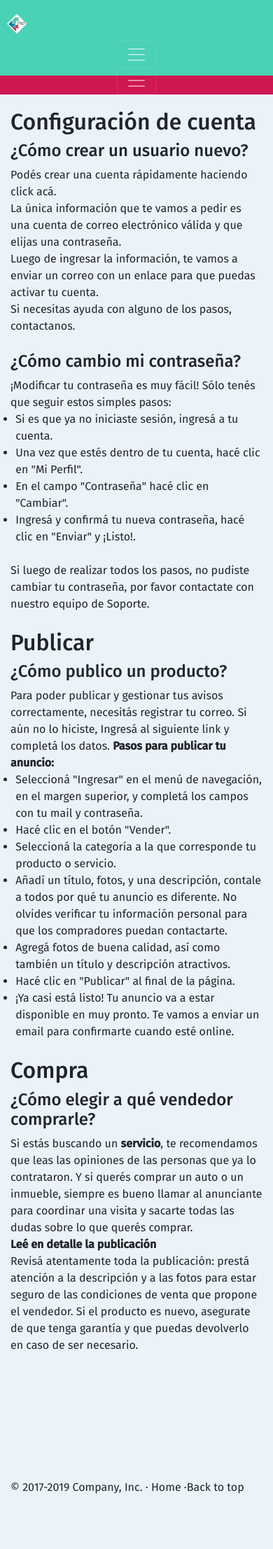
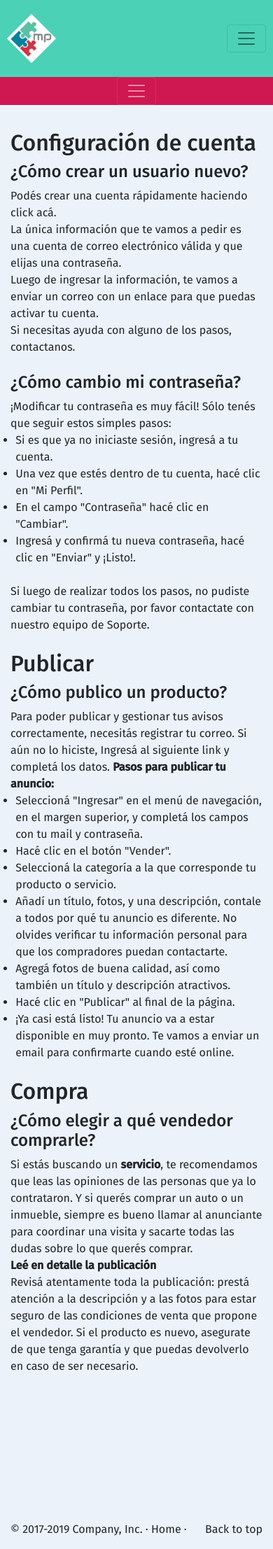
Before and after one commit to ju1618/TI_DH, a PHP site: page /faqs.php in a window 390 px wide. Shown: the whole page at 70% size. Before the commit the page ends 2134 px from the top, so only its background shows below. Run offline with PHP 8.4, Linux system fonts and the light colour scheme.

Commit message:
mejorando el responsive de los navs

```diff
--- a/css/navstyle.css
+++ b/css/navstyle.css
@@ -18,7 +18,7 @@ no forzar el margin para que el contenido no se meta atras del navbar
   clear:both;
   z-index: 200;
   padding:10px;
-  display: inline-flex;
+  /* display: inline-flex; */
   background-color: #4bd1b6;
 }
 
@@ -38,10 +38,7 @@ no forzar el margin para que el contenido no se meta atras del navbar
   position: relative;
   display: inline-flex;
   flex-wrap: wrap;
-  /* top:5px;
-  left:20px; */
-  /* z-index: 30; */
-  max-width: 8%;
-  max-height: 8%;
+  max-height: 80px;
+  width: auto;
   clear:both;
 }
--- a/css/stylefaq.css
+++ b/css/stylefaq.css
@@ -5,12 +5,6 @@
 @import url("https://necolas.github.io/normalize.css/8.0.1/normalize.css"); /*normalize*/
 
 @import url("navstyle.css");
-
-/* me falta solucionar:
-hacer que todo el li sea un boton (?)
-el tema de los links con los id
-agregar contenido
-*/
 
 *{
   box-sizing: border-box;
@@ -45,10 +39,10 @@ img{
 .container{
   margin-right: auto;
   margin-left: auto;
-  margin-top: 155px;
+  margin-top: 185px;
   overflow:auto;
   clear:both;
-  display: inline-flex;
+  /* display: inline-flex; */
 }
 
 .faq-temas{
@@ -59,7 +53,7 @@ img{
   width:100%;
   height:auto;
   left: 0;
-  top: 95px;
+  top: 110px;
   clear:both;
   z-index: 150;
   padding:0;
--- a/faqs.php
+++ b/faqs.php
@@ -5,13 +5,14 @@
     <meta charset="utf-8">
     <meta name="viewport" content="width=device-width, initial-scale=1">
     <link rel="stylesheet" href="https://stackpath.bootstrapcdn.com/bootstrap/4.3.1/css/bootstrap.min.css" integrity="sha384-ggOyR0iXCbMQv3Xipma34MD+dH/1fQ784/j6cY/iJTQUOhcWr7x9JvoRxT2MZw1T" crossorigin="anonymous">
+    <link rel="stylesheet" href="css/navstyle.css">
     <link rel="stylesheet" href="css/stylefaq.css">
-    <link rel="stylesheet" href="css/navstyle.css">
 
   </head>
   <body>
 
     <?php require_once('nav-bar.php'); ?>
+
       <nav class="navbar navbar-expand-sm navbar-expand-md navbar-dark fixed-top faq-temas justify-content-center">
         <button class="navbar-toggler" type="button" >
           <span class="navbar-toggler-icon"></span>
--- a/nav-bar.php
+++ b/nav-bar.php
@@ -3,15 +3,15 @@
 
  <!--                              navbar                       -->
 
-<nav class="main-nav navbar navbar-expand-sm navbar-expand-md navbar-dark flex-column flex-md-row bd-navbar fixed-top">
-  <a class= "navbar-brand" href="#HOME">
+<nav class="main-nav navbar fixed-top navbar-light navbar-expand-md">
+  <a class= "navbar-brand" href="index-proyecto.php">
     <img class="logo navbar-brand" src="images/logo1.png" alt="logo tu empresa">
   </a>
-  <button class="navbar-toggler" type="button" data-toggle="collapse">
-    <span class="navbar-toggler-icon"></span>
+  <button class="navbar-toggler" type="button" data-toggle="collapse" data-target="#navbarTogglerDemo02" aria-controls="navbarTogglerDemo02" aria-expanded="false" aria-label="Toggle navigation">
+      <span class="navbar-toggler-icon"></span>
   </button>
-  <div class="collapse navbar-collapse">
-    <ul class="navbar-nav mr-auto">
+  <div class="collapse navbar-collapse" id="navbarTogglerDemo02">
+    <ul class="navbar-nav mr-auto mt-2 mt-lg-0">
       <li class="nav-item active">
         <a class= "nav-link" href="index-proyecto.php">Home </a>
       </li>
@@ -21,16 +21,15 @@
       <li class="nav-item active">
         <a class= "nav-link" href="faqs.php">FAQ</a>
       </li>
-      <li class="nav-item">
+      <!-- <li class="nav-item">
         <a class= "nav-link" href="#">Registrarse</a>
-      </li>
+      </li> -->
       <li class="nav-item" >
-        <a class= "nav-link" href="#">Ingresar</a>
+        <a class= "nav-link" href="login.php">Ingresar</a>
       </li>
       <li class="nav-item">
         <a class= "nav-link" href="perfilusuario.php">Perfil</a>
       </li>
-      <!-- // info de contacto -->
     </ul>
   </div>
 </nav>
```
